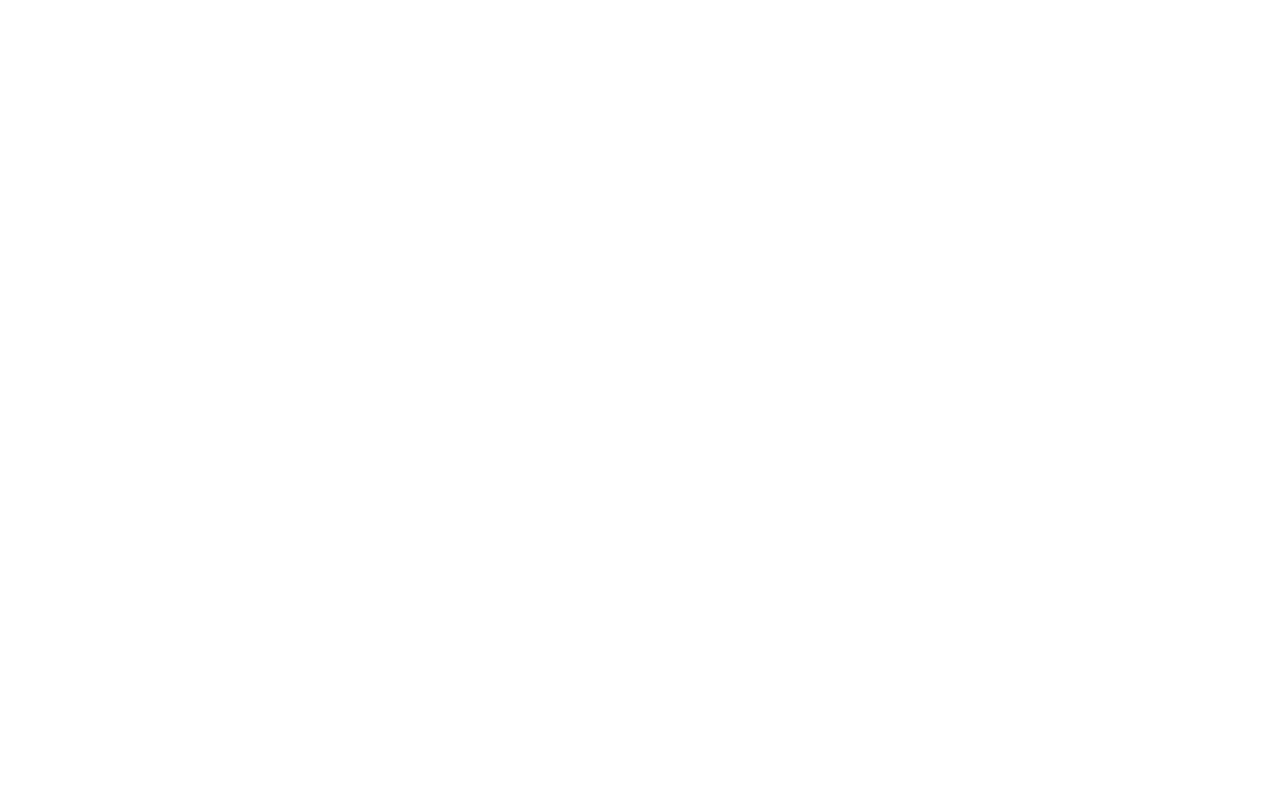
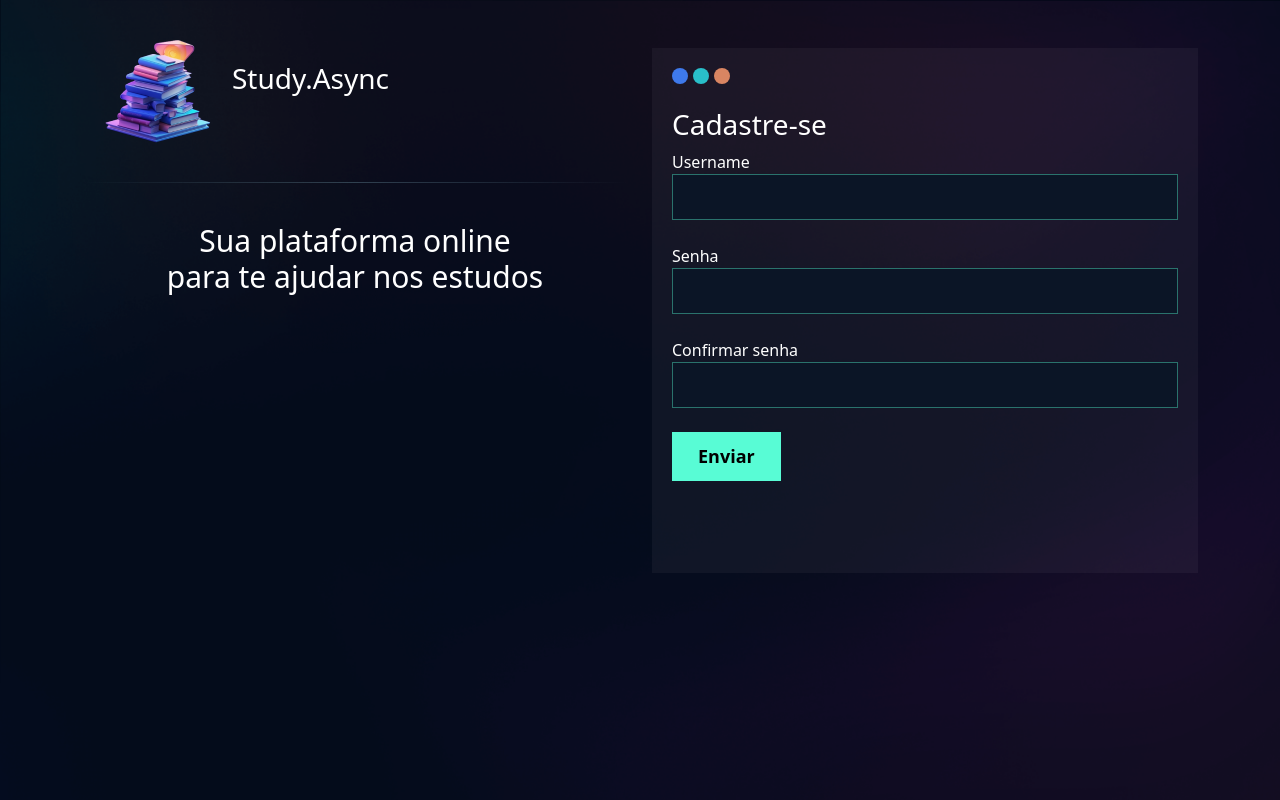
Before and after one commit to mifodra/Python, a Django app: page /usuarios/cadastro/ in a window 1280 px wide. Before the commit the page is empty. Run offline with Django 4.2, Linux system fonts and the light colour scheme.

Commit message:
Cirando a tela de Cadastro de Usuário

```diff
--- a/Pythonando/study_async/settings.py
+++ b/Pythonando/study_async/settings.py
@@ -117,7 +117,11 @@ USE_TZ = True
 # Static files (CSS, JavaScript, Images)
 # https://docs.djangoproject.com/en/4.2/howto/static-files/
 
-STATIC_URL = 'static/'
+STATIC_URL = '/static/'
+STATICFILES_DIRS = (os.path.join(BASE_DIR, 'templates/static'),)
+STATIC_ROOT = os.path.join('static')
+MEDIA_ROOT = os.path.join(BASE_DIR, 'media')
+MEDIA_URL = '/media/'
 
 # Default primary key field type
 # https://docs.djangoproject.com/en/4.2/ref/settings/#default-auto-field
--- a/Pythonando/templates/base.html
+++ b/Pythonando/templates/base.html
@@ -1,9 +1,11 @@
+{% load static %}
 <!doctype html>
 <html lang="en">
     <head>
         <meta charset="utf-8">
         <meta name="viewport" content="width=device-width, initial-scale=1">
         <link href="https://cdn.jsdelivr.net/npm/bootstrap@5.3.2/dist/css/bootstrap.min.css" rel="stylesheet">
+        <link rel="stylesheet" href="{% static 'geral/css/base.css' %}">
         <title>Study Async</title>
         {% block 'cabecalho' %} {% endblock %}
     </head>
--- /dev/null
+++ b/Pythonando/templates/static/geral/css/base.css
@@ -0,0 +1,14 @@
+:root{
+
+    --main-color: #0b1526;
+    --dark-color: #000716;
+    --secondary-dark-color: rgb(15, 2, 26);
+    --light-color: #00c1f3;
+    --contrast-color: #f4c96b;
+    --differential-color: #58fcd5;
+}
+
+body{
+    background-color: var(--dark-color) !important;
+    color: white !important;
+}
--- /dev/null
+++ b/Pythonando/templates/static/usuarios/css/cadastro.css
@@ -0,0 +1,84 @@
+*{
+    margin: 0;
+    padding: 0;
+}
+
+.bg1{
+
+    background-image: url('/static/usuarios/img/bg1.png') !important;
+    height: 100vh;
+    background-size: cover;
+
+}
+
+.titulo-fonte{
+    margin-top: 20px;
+}
+
+.box-titulo{
+    display: flex;
+}
+
+.divisor{
+    border: 0;
+    height: 1px;
+    background-image: linear-gradient(to right, transparent, rgb(162, 219, 236), transparent);
+    display: block;
+
+}
+
+.tac{
+    text-align: center;
+}
+
+.box-form{
+    padding: 20px;
+    background-color: rgba(217,217,217, .05);
+    color: white !important;
+}
+
+.box-circle{
+    display: flex;
+    gap: 5px;
+
+}
+
+.circle{
+    width: 16px;
+    height: 16px;
+    border-radius: 8px;
+}
+
+.c1{
+    background-color: #3E79EB;
+}
+
+.c2{
+    background-color: #29BFC9;
+}
+
+.c3{
+    background-color: #D98562
+}
+
+.input-form{
+    background-color: #0b1526;
+    padding: 10px;
+    border: none;
+    border: 1px solid rgba(88, 252, 213, .4);
+    color: white;
+    outline: 0;
+    width: 100%;
+
+}
+
+.btn-cadastro{
+    padding: 10px;
+    background-color: #58fcd5;
+    border: none;
+    border: 1px solid #58fcd5;
+    font-size: 18px;
+    font-weight: bold;
+    padding-left: 25px;
+    padding-right: 25px;
+}
--- a/Pythonando/usuarios/templates/cadastro.html
+++ b/Pythonando/usuarios/templates/cadastro.html
@@ -1,5 +1,63 @@
 {% extends 'base.html' %}
 
+{% load static %}
+
+{% block 'cabecalho' %}
+    <link rel="stylesheet" href="{% static 'usuarios/css/cadastro.css' %}">
+{% endblock %}
+
 {% block 'conteudo' %}
-
-{% endblock %}
+<div class="bg1">
+   <div class="container">
+      <div class="row">
+         <div class="col-md">
+            <div class="box-titulo">
+               <div class="box-titulo-item">
+                  <img src="{% static 'usuarios/img/logo.png' %}">
+               </div>
+               <div style="margin-top: auto; margin-bottom: auto;" class="box-titulo-item">
+                  <h3 >Study.Async</h3>
+               </div>
+            </div>
+            <hr class="divisor">
+            <br>
+            <div class="tac">
+               <h4 style="font-size: 30px">Sua plataforma online<br> para te ajudar nos estudos</h4>
+            </div>
+         </div>
+         <div class="col-md">
+            <br>
+            <br>
+            <div class="box-form">
+               <div class="box-circle">
+                  <div class="circle c1"></div>
+                  <div class="circle c2"></div>
+                  <div class="circle c3"></div>
+               </div>
+               <br>
+               <h3>Cadastre-se</h3>
+               <form action="" method="POST">
+                  <label>Username</label>
+                  <input type="text" class="input-form" name="username" id="">
+                  <br>
+                  <br>
+                  <label>Senha</label>
+                  <input type="password" class="input-form" name="senha" id="">
+                  <br>
+                  <br>
+                  <label>Confirmar senha</label>
+                  <input type="password" class="input-form" name="confirmar_senha" id="">
+                  <br>
+                  <br>
+                  <input type="submit" value="Enviar" class="btn-cadastro">
+                  <br>
+                  <br>
+                  <br>
+                  <br>
+               </form>
+            </div>
+         </div>
+      </div>
+   </div>
+</div>
+{% endblock 'conteudo' %}
```
Also changed, not shown: Pythonando/templates/static/usuarios/img/bg1.png (added), Pythonando/templates/static/usuarios/img/logo.png (added).
